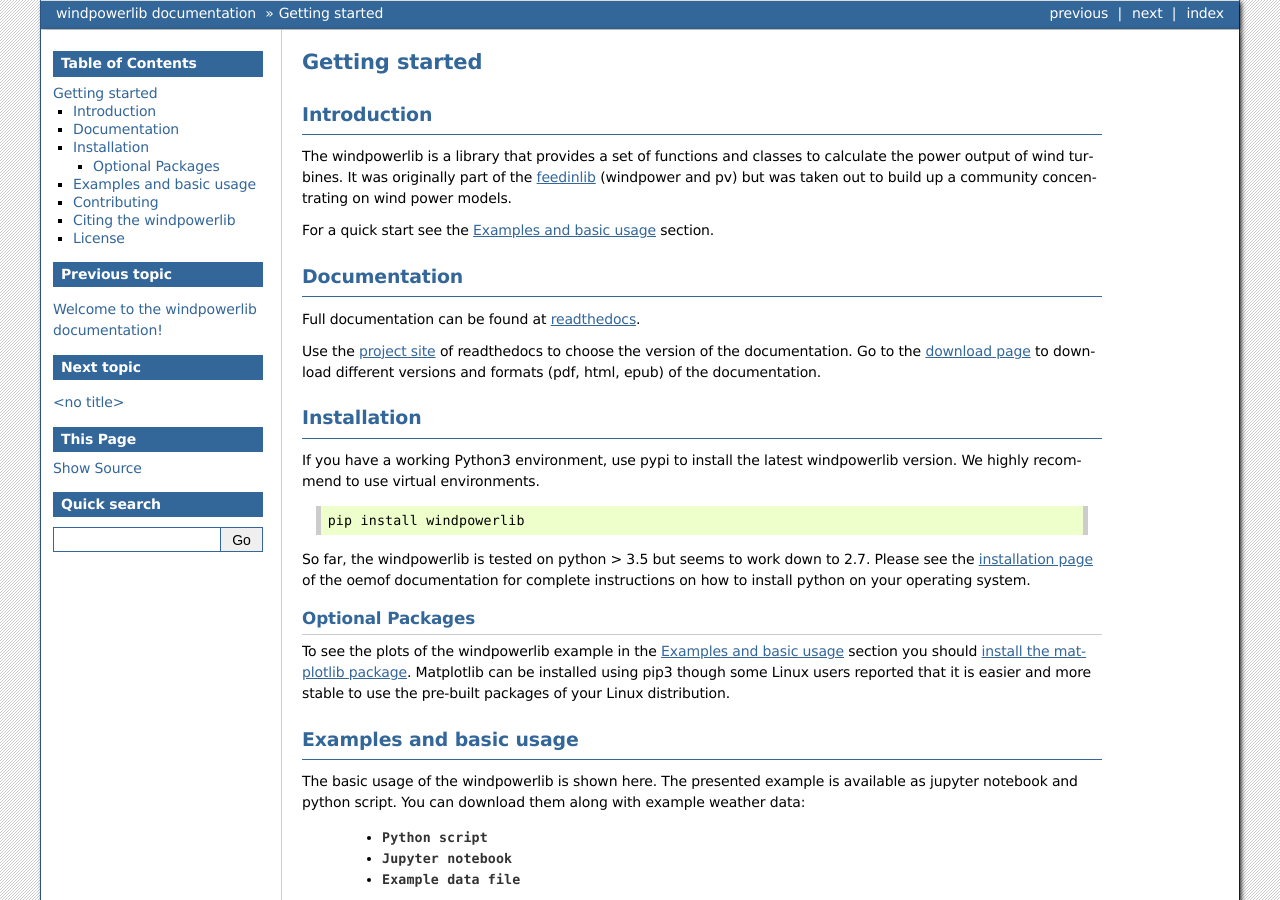
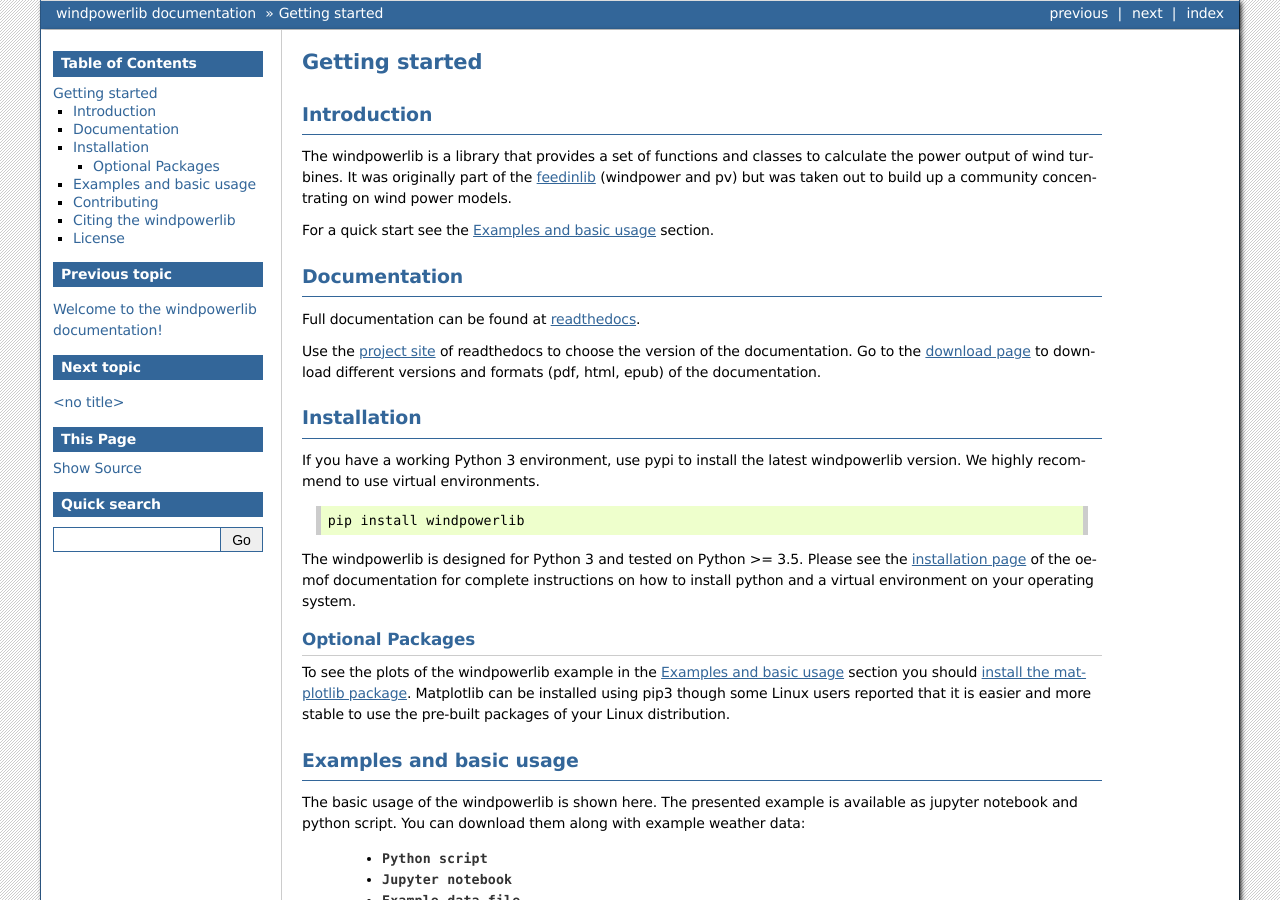
Before and after one commit to wind-python/windpowerlib, a Sphinx documentation site: the page built from doc/getting_started.rst, in a window 1280 px wide and 900 px high. Built offline with Sphinx 7.4.7, drawn with Linux system fonts in a browser that asks for light colours; formulas are drawn with MathJax 3.

Commit message:
Adapt Readme and getting started to point out the supported versions

```diff
--- a/README.rst
+++ b/README.rst
@@ -24,14 +24,14 @@
 Installation
 ============
 
-If you have a working Python3 environment, use pypi to install the latest windpowerlib version. We highly recommend to use virtual environments.
+If you have a working Python 3 environment, use pypi to install the latest windpowerlib version. We highly recommend to use virtual environments.
 
 ::
 
     pip install windpowerlib
 
-So far, the windpowerlib is tested on python > 3.5 but seems to work down to 2.7.
-Please see the `installation page <http://oemof.readthedocs.io/en/stable/installation_and_setup.html>`_ of the oemof documentation for complete instructions on how to install python on your operating system.
+The windpowerlib is designed for Python 3 and tested on Python >= 3.5.
+Please see the `installation page <http://oemof.readthedocs.io/en/stable/installation_and_setup.html>`_ of the oemof documentation for complete instructions on how to install python and a virtual environment on your operating system.
 
 Optional Packages
 ~~~~~~~~~~~~~~~~~
--- a/doc/getting_started.rst
+++ b/doc/getting_started.rst
@@ -23,14 +23,14 @@
 Installation
 ============
 
-If you have a working Python3 environment, use pypi to install the latest windpowerlib version. We highly recommend to use virtual environments.
+If you have a working Python 3 environment, use pypi to install the latest windpowerlib version. We highly recommend to use virtual environments.
 
 ::
 
     pip install windpowerlib
 
-So far, the windpowerlib is tested on python > 3.5 but seems to work down to 2.7.
-Please see the `installation page <http://oemof.readthedocs.io/en/stable/installation_and_setup.html>`_ of the oemof documentation for complete instructions on how to install python on your operating system.
+The windpowerlib is designed for Python 3 and tested on Python >= 3.5.
+Please see the `installation page <http://oemof.readthedocs.io/en/stable/installation_and_setup.html>`_ of the oemof documentation for complete instructions on how to install python and a virtual environment on your operating system.
 
 Optional Packages
 ~~~~~~~~~~~~~~~~~
```
